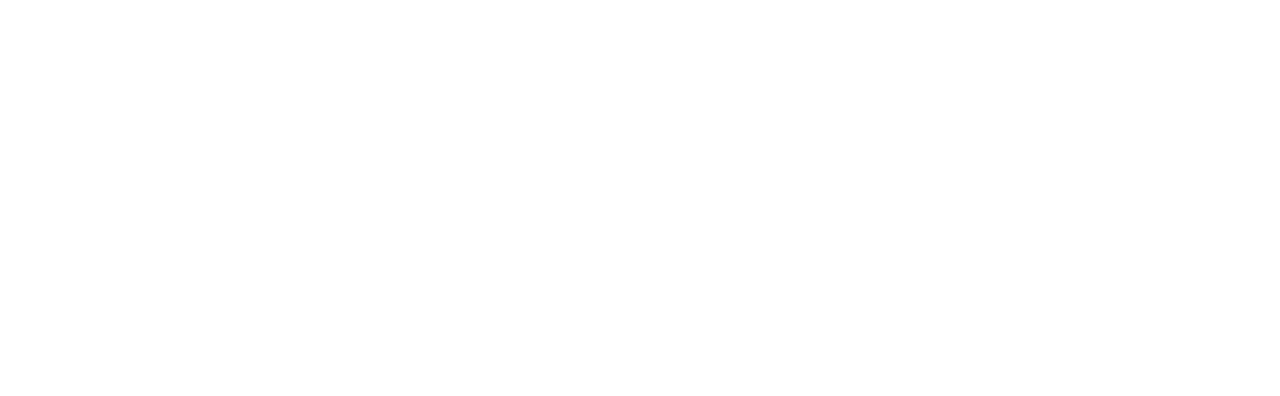
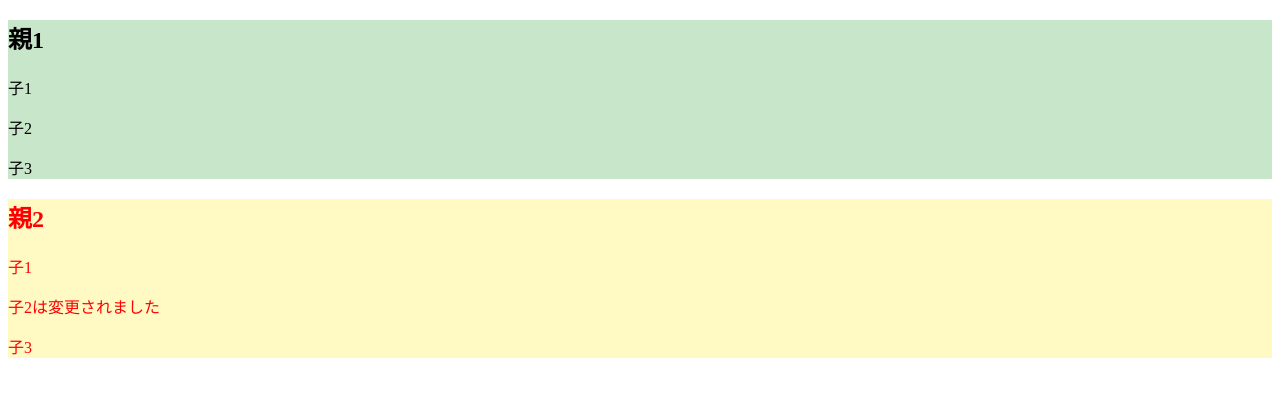
Before and after one commit to aida39/JavaScript_practice, a plain HTML site: page index.html in a window 1280 px wide. Drawn offline with nearby package versions, Linux system fonts and the light colour scheme.

Commit message:
オブジェクトから例外処理まで学習

```diff
--- a/index.html
+++ b/index.html
@@ -3,12 +3,30 @@
 
 <head>
     <meta charset="UTF-8">
+    <meta http-equiv="X-UA-Compatible" content="IE=edge">
+    <meta name="viewport" content="width=device-width, initial-scale=1.0">
+    <script src="https://unpkg.com/dayjs"></script>
+    <script src="https://unpkg.com/dayjs@1.7.7/locale/ja.js"></script>
     <title>practice</title>
     <link rel="stylesheet" href="css/style.css" />
 </head>
 
 <body>
-
+<section id="section-1">
+    <h2>親1</h2>
+    <p>子1</p>
+    <p>子2</p>
+    <p>子3</p>
+</section>
+<section id="section-2">
+    <h2>親2</h2>
+    <p>子1</p>
+    <p>子2</p>
+    <p>子3</p>
+</section>
+    <script>
+        dayjs.locale('ja');
+    </script>
     <script src="js/main.js"></script>
 </body>
 
--- a/js/main.js
+++ b/js/main.js
@@ -1,3 +1,73 @@
+//例外処理
+// try {
+//   console.log("try節:この行は実行されます");
+//   undefinedFunction();
+//   console.log("try節:この行はスキップされます");
+// } catch (error) {
+//   console.log("catch節:この行は実行されます");
+//   console.log(error.message);
+// } finally {
+//   console.log("finally節:この行は実行されます");
+// }
+
+// デバッグ
+document.getElementById("section-2").style.color = "red";
+
+var baseElement = document.getElementById("section-2");
+var section2node2 = baseElement.childNodes[5];
+section2node2.innerHTML = "子2は変更されました";
+
+console.log(baseElement.childNodes);
+
+// DOM操作
+// const button = document.querySelector("button");
+
+// button.addEventListener("click", function () {
+//   const className = prompt("クラス名を入力してください");
+//   document.getElementsByClassName(className)[0].style.color = "red";
+// });
+
+// 日付と時刻
+// function timer() {
+//   const time = dayjs().format("HH:mm:ss");
+//   console.log(time);
+// }
+// setInterval(timer, 1000);
+
+// オブジェクト
+// const student = {
+//   name: "太郎",
+//   age: 20,
+//   gender: "男性",
+//   skills: ["html", "css", "js"],
+//   wife: null,
+// };
+
+// const json = JSON.stringify(student);
+
+// console.log(student);
+// console.log(json);
+
+// const school = {
+//   name: "トム",
+//   month: 3,
+//   skills: ["html", "css", "js", "Vue.js", "php", "Laravel"],
+
+//   createSentense() {
+//     let data;
+//     this.skills.forEach((skill, index) => {
+//       if (index === 0) {
+//         data = skill;
+//       } else {
+//         data = `${data}と${skill}` ;
+//       }
+//     });
+//     return `${this.name}は${this.month}月から${data}を学びます`;
+//   },
+// };
+
+// console.log(school.createSentense());
+
 // スケジューリング
 
 // let number = 1;
@@ -7,7 +77,6 @@
 //   number++;
 // }
 // setInterval(timer, 1000);
-
 
 // ダイアログ
 // const number = prompt("数字を入力してください");
```
Also changed, not shown: dom_plactice.html (added, +17 -0 lines), 1 other file.
